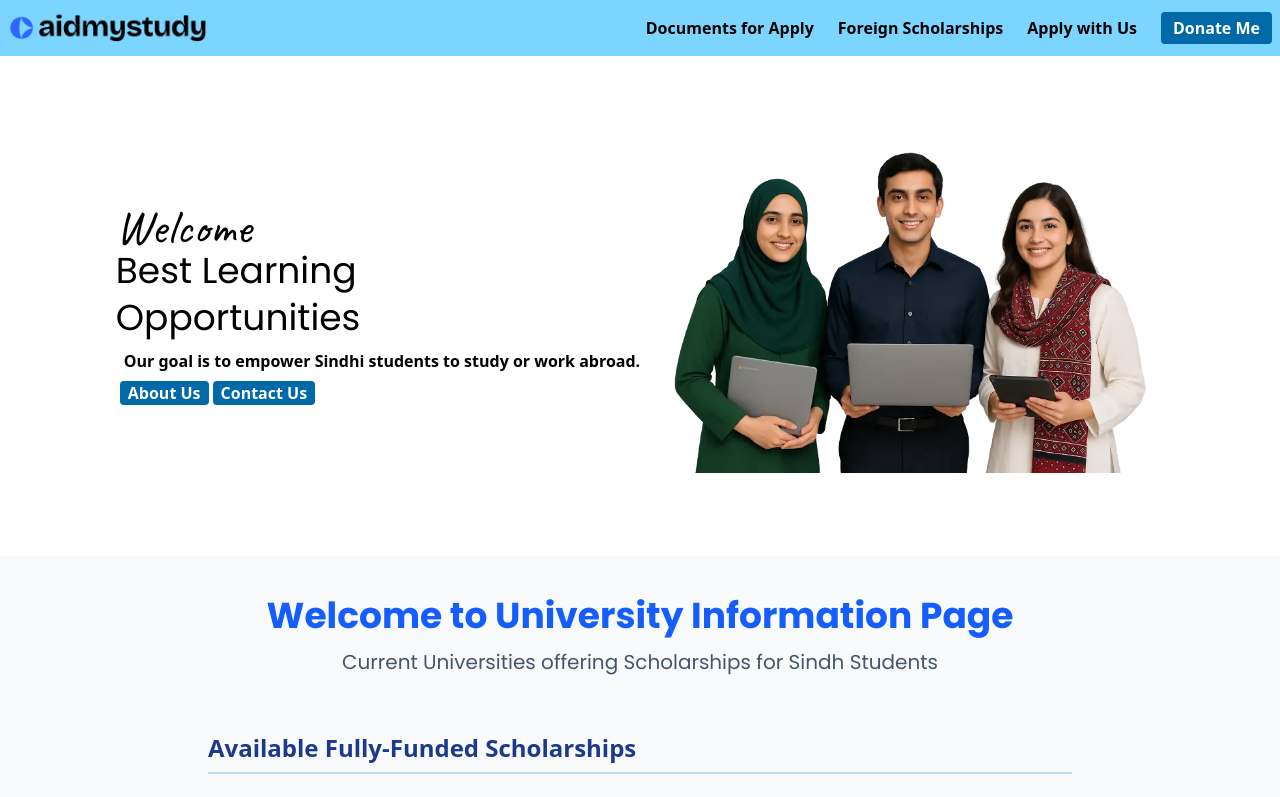
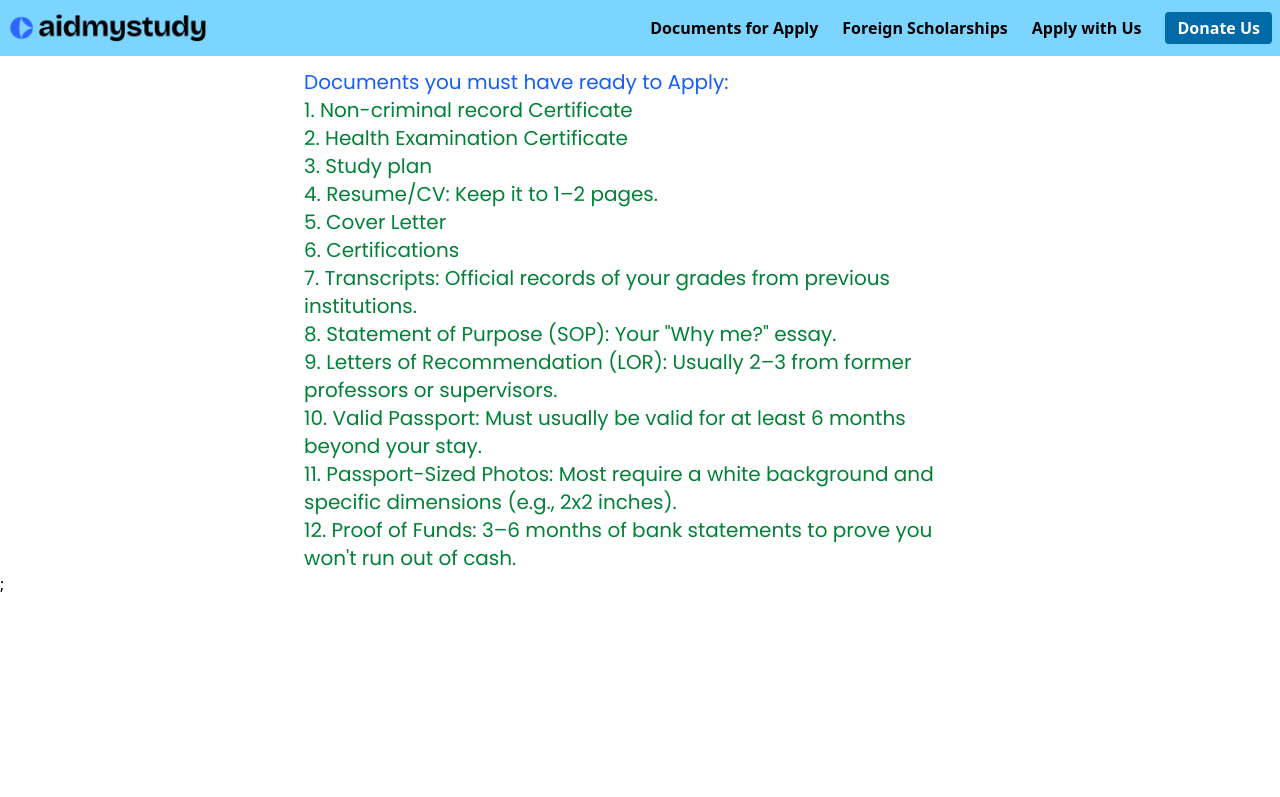
Before and after one commit to rahamka/aidmystudy, a React (Vite) app: page /documents in a window 1280 px wide. Shown: the top 797 px of the page. Built offline with nearby package versions, Linux system fonts and the light colour scheme.

Commit message:
fixed issue

```diff
--- /dev/null
+++ b/src/App.jsx
@@ -0,0 +1,32 @@
+import { Routes, Route } from "react-router";
+import Layout from "./components/Layout.jsx";
+import Hero from "./components/hero.jsx";
+import UniInfo from "./components/uniInfo.jsx";
+import Documents from "./components/documents.jsx";
+import ApplyWithUs from "./components/apply-with-us.jsx";
+import Contact from "./components/contact.jsx";
+import Donate from "./components/Donate.jsx";
+
+function Home() {
+  return (
+    <>
+      <Hero />
+      <UniInfo />
+    </>
+  );
+}
+
+export default function App() {
+  return (
+    <Routes>
+      <Route path="/" element={<Layout />}>
+        <Route index element={<Home />} />
+        <Route path="documents" element={<Documents />} />
+        <Route path="foreign-scholarships" element={<UniInfo />} />
+        <Route path="apply-with-us" element={<ApplyWithUs />} />
+        <Route path="contact" element={<Contact />} />
+        <Route path="donate" element={<Donate />} />
+      </Route>
+    </Routes>
+  );
+}
--- /dev/null
+++ b/src/components/Donate.jsx
@@ -0,0 +1,9 @@
+const Donate = () => {
+  return (
+    <div>
+      <h1>Donate Us</h1>
+    </div>
+  );
+};
+
+export default Donate;
--- /dev/null
+++ b/src/components/Layout.jsx
@@ -0,0 +1,15 @@
+import { Outlet } from "react-router";
+import Header from "./header.jsx";
+
+const Layout = () => {
+  return (
+    <div>
+      <Header />
+      <main>
+        <Outlet />
+      </main>
+    </div>
+  );
+};
+
+export default Layout;
--- /dev/null
+++ b/src/components/apply-with-us.jsx
@@ -0,0 +1,9 @@
+const apply_with_us = () => {
+  return (
+    <div>
+      <h1>Thanks for Applying with us</h1>
+    </div>
+  );
+};
+
+export default apply_with_us;
--- /dev/null
+++ b/src/components/contact.jsx
@@ -0,0 +1,9 @@
+const contact = () => {
+  return (
+    <div>
+      <h1>Hello how are you?</h1>
+    </div>
+  );
+};
+
+export default contact;
--- /dev/null
+++ b/src/components/documents.jsx
@@ -0,0 +1,41 @@
+function Documents() {
+  return (
+    <div>
+      <p className="font-['Poppins'] text-lg md:text-xl mt-3 text-blue-600 max-w-2xl mx-auto">
+        Documents you must have ready to Apply:
+        <ol className="list-decimal list-inside text-green-700">
+          <li>Non-criminal record Certificate</li>
+          <li>Health Examination Certificate</li>
+          <li>Study plan</li>
+          <li>Resume/CV: Keep it to 1–2 pages.</li>
+          <li>Cover Letter</li>
+          <li>Certifications</li>
+          <li>
+            Transcripts: Official records of your grades from previous
+            institutions.
+          </li>
+          <li>Statement of Purpose (SOP): Your "Why me?" essay.</li>
+          <li>
+            Letters of Recommendation (LOR): Usually 2–3 from former professors
+            or supervisors.
+          </li>
+          <li>
+            Valid Passport: Must usually be valid for at least 6 months beyond
+            your stay.
+          </li>
+          <li>
+            Passport-Sized Photos: Most require a white background and specific
+            dimensions (e.g., 2x2 inches).
+          </li>
+          <li>
+            Proof of Funds: 3–6 months of bank statements to prove you won't run
+            out of cash.
+          </li>
+        </ol>
+      </p>
+      ;
+    </div>
+  );
+}
+
+export default Documents;
--- a/src/components/header.jsx
+++ b/src/components/header.jsx
@@ -1,3 +1,4 @@
+import { Link } from "react-router";
 import { useState } from "react";
 import myLogo from "../assets/logo.png";
 
@@ -15,7 +16,7 @@ function Header() {
   return (
     <header className="  h-14 font-bold bg-[#6cd0ffe3] flex justify-between pl-2 pr-2 sticky top-0">
       <div className="max-[425px]:w-30 w-50 h-full rounded-2xl flex items-center">
-        <a href="https://aidmystudy.netlify.app/">
+        <Link to="/">
           <img
             style={{
               WebkitTouchCallout: "none",
@@ -31,7 +32,7 @@ function Header() {
             src={myLogo}
             alt="Logo"
           />
-        </a>
+        </Link>
       </div>
 
       <p
@@ -53,20 +54,24 @@ function Header() {
             ${isClicked ? "max-[750px]:right-0" : "max-[750px]:-right-full max-[900px]:text-[14px]"}
           `}>
           <li className="list-none flex gap-6 max-[750px]:flex-col max-[750px]:items-center justify-center items-center">
-            <a className="hover:text-[#005f8b] select-none" href="#">
+            <Link className="hover:text-[#005f8b] select-none" to="/documents">
               Documents for Apply
-            </a>
-            <a className="hover:text-[#005f8b] select-none" href="#">
+            </Link>
+            <Link
+              className="hover:text-[#005f8b] select-none"
+              to="/foreign-scholarships">
               Foreign Scholarships
-            </a>
-            <a className="hover:text-[#005f8b] select-none" href="#">
+            </Link>
+            <Link
+              className="hover:text-[#005f8b] select-none"
+              to="/apply-with-us">
               Apply with Us
-            </a>
-            <a
-              href="#"
+            </Link>
+            <Link
+              to="/donate"
               className="bg-sky-700 hover:bg-[#1b98db] px-3 py-1 rounded-sm text-white font-semibold select-none">
-              Donate Me
-            </a>
+              Donate Us
+            </Link>
           </li>
         </ul>
       </nav>
--- a/src/main.jsx
+++ b/src/main.jsx
@@ -1,13 +1,12 @@
 import { StrictMode } from "react";
 import { createRoot } from "react-dom/client";
-import Header from "./components/header.jsx";
-import Hero from "./components/hero.jsx";
-import UniInfo from "./components/uniInfo.jsx";
+import { BrowserRouter } from "react-router";
+import App from "./App.jsx";
 
 createRoot(document.getElementById("root")).render(
   <StrictMode>
-    <Header />
-    <Hero />
-    <UniInfo />
+    <BrowserRouter>
+      <App />
+    </BrowserRouter>
   </StrictMode>,
 );
```
